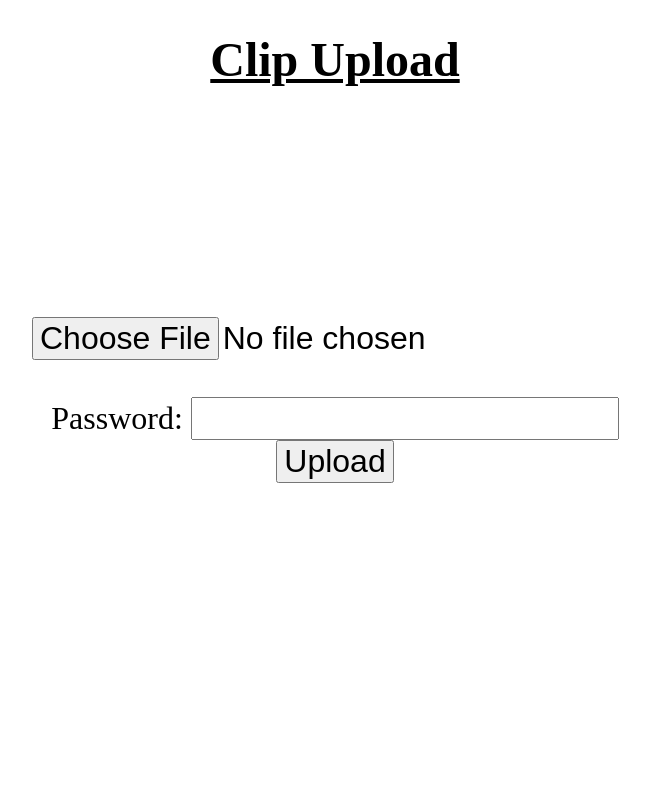
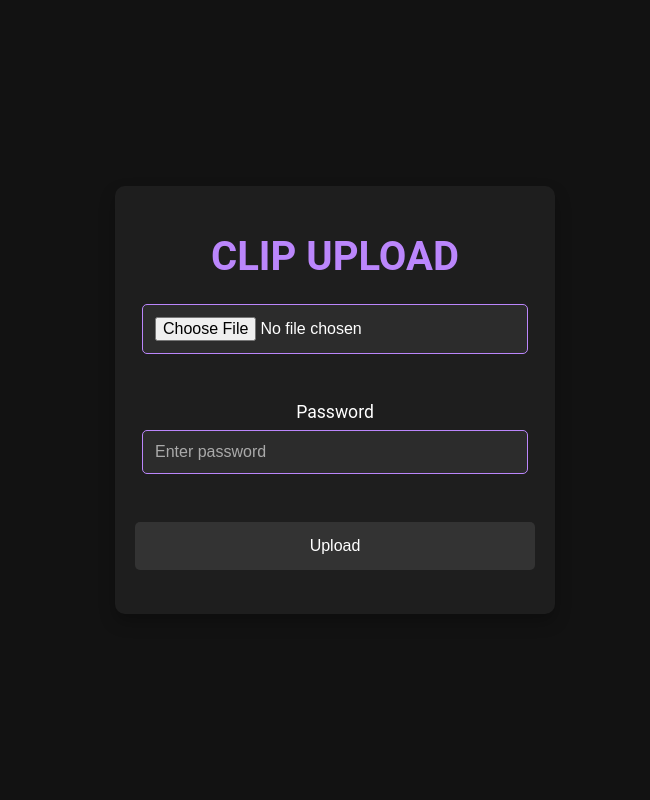
Before and after one commit to phazejeff/clip-upload-site, a Flask app: page / in a window 1280 px wide. Shown: the whole page, without its empty margins (305-955 px from the left). Run offline with Flask 3, Linux system fonts and the light colour scheme.

Commit message:
added styling

```diff
--- /dev/null
+++ b/static/index.css
@@ -0,0 +1,92 @@
+body {
+    background-color: #121212;
+    color: #FFFFFF;
+    font-family: 'Roboto', Arial, sans-serif;
+    margin: 0;
+    padding: 0;
+    display: flex;
+    justify-content: center;
+    align-items: center;
+    height: 100vh;
+    flex-direction: column;
+}
+
+.container {
+    width: 100%;
+    max-width: 400px;
+    padding: 20px;
+    background-color: #1E1E1E;
+    border-radius: 10px;
+    box-shadow: 0 8px 16px rgba(0, 0, 0, 0.25);
+    text-align: center;
+}
+
+.title {
+    font-size: 2.5rem;
+    margin-bottom: 1.5rem;
+    color: #BB86FC;
+    text-transform: uppercase;
+}
+
+.form-group {
+    margin-bottom: 1.5rem;
+}
+
+.button {
+    background-color: #333;
+    color: #FFFFFF;
+    border: none;
+    padding: 15px 20px;
+    font-size: 1rem;
+    border-radius: 5px;
+    width: 100%;
+    cursor: pointer;
+    transition: background-color 0.3s ease;
+}
+
+.button:hover {
+    background-color: #444;
+}
+
+input[type="password"], input[type="file"] {
+    background-color: #2C2C2C;
+    border: 1px solid #BB86FC;
+    color: white;
+    padding: 12px;
+    width: 90%;
+    margin-bottom: 1.5rem;
+    font-size: 1rem;
+    border-radius: 5px;
+}
+
+input[type="password"]::placeholder {
+    color: #AAAAAA;
+}
+
+label {
+    font-size: 1.1rem;
+    display: block;
+    margin-bottom: 0.5rem;
+    color: #FFFFFF;
+}
+
+.messages {
+    color: #F44336;
+    margin-top: 1rem;
+}
+
+@media (max-width: 500px) {
+    .title {
+        font-size: 2rem;
+    }
+
+    .button {
+        font-size: 0.9rem;
+        padding: 12px 15px;
+    }
+
+    input[type="password"], input[type="file"] {
+        font-size: 0.9rem;
+        padding: 10px;
+    }
+}
--- a/templates/index.html
+++ b/templates/index.html
@@ -5,51 +5,30 @@
     <meta name="viewport" content="width=device-width, initial-scale=1.0">
     <script src="https://ajax.googleapis.com/ajax/libs/jquery/3.7.1/jquery.min.js"></script>
     <title>Clip Upload</title>
+    <link rel="stylesheet" href="{{ url_for('static', filename='index.css') }}">
 </head>
 
 <body>
-    <h1 class="title">Clip Upload</h1>
-    <div class="main">
+    <div class="container">
+        <h1 class="title">Clip Upload</h1>
         <form action="/upload" method="post" enctype="multipart/form-data">
-            <input type="file" name="file" class="button" accept="video/*"><br><br>
-            <label for="password">Password: </label>
-            <input type="password" name="password" class="button">
-            <input type="submit" value="Upload" class="button">
+            <div class="form-group">
+                <input type="file" name="file" class="button" accept="video/*">
+            </div>
+            <div class="form-group">
+                <label for="password">Password</label>
+                <input type="password" name="password" placeholder="Enter password">
+            </div>
+            <div class="form-group">
+                <input type="submit" value="Upload" class="button">
+            </div>
         </form>
+
         {% with messages = get_flashed_messages() %}
         {% if messages %}
-        <p style="color: red;">{{ messages[0] }}</p>
+        <p class="messages">{{ messages[0] }}</p>
         {% endif %}
         {% endwith %}
     </div>
 </body>
 </html>
-
-<style>
-    .title {
-        display: flex;
-        justify-content: center;
-        align-items: center;
-        font-size: xxx-large;
-        text-decoration: underline;
-    }
-
-    .main {
-        position: absolute;
-        left: 50%;
-        text-align: center;
-        transform: translate(-50%, -50%);
-        top: 50%;
-        font-size: xx-large;
-    }
-
-    .button {
-        font-size: xx-large;
-    }
-</style>
-
-<script>
-    function upload() {
-
-    }
-</script>
```
Also changed, not shown: static/clip.css (added, +58 -0 lines), templates/clip.html (+10 -28 lines), 1 other file.
